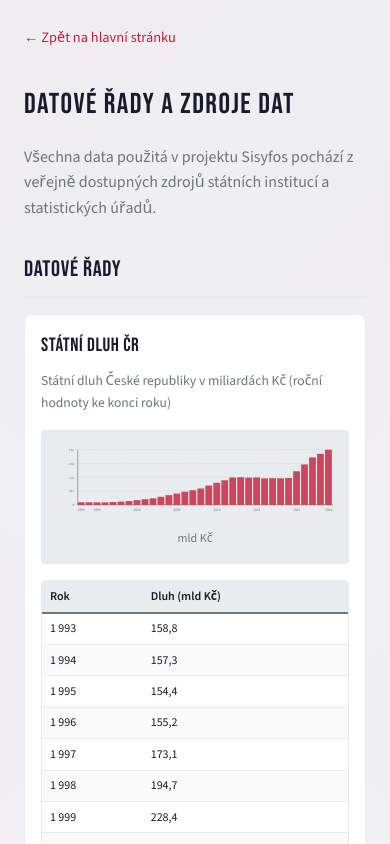
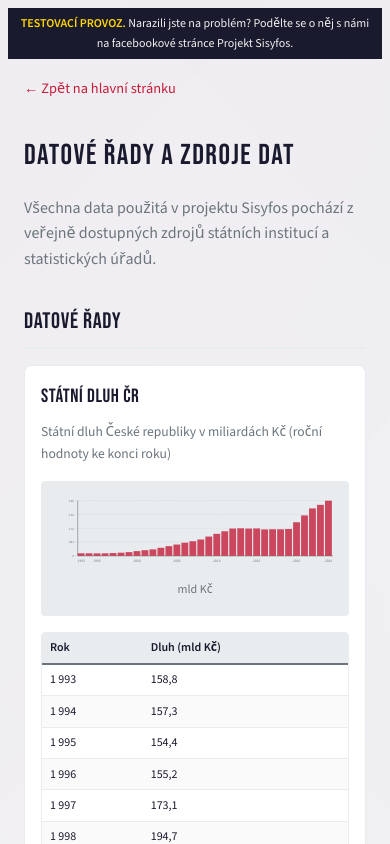
Before and after one commit to Oslicek/Sisyphus, a React (Vite) app: page /zdroje-dat in a window 390 px wide. Shown: the top 844 px of the page. Built offline with nearby package versions, Linux system fonts and the light colour scheme.

Commit message:
feat: Add test banner to all pages
- Dark background with light text
- Yellow 'TESTOVACI PROVOZ' label
- Sticky at top of all pages
- Responsive font size for mobile

```diff
--- a/src/App.tsx
+++ b/src/App.tsx
@@ -3,6 +3,7 @@ import { DebtCounter } from './components/DebtCounter';
 import { DebtChart } from './components/DebtChart';
 import { BuyCalculator } from './components/BuyCalculator';
 import { ShareButtons } from './components/ShareButtons';
+import { TestBanner } from './components/TestBanner';
 import { About } from './pages/About';
 import { DataSources } from './pages/DataSources';
 import sisyfosLogo from './assets/sisyfos-logo-200x200.png';
@@ -50,6 +51,7 @@ function Home() {
 function App() {
   return (
     <BrowserRouter>
+      <TestBanner />
       <Routes>
         <Route path="/" element={<Home />} />
         <Route path="/o-projektu" element={<About />} />
--- /dev/null
+++ b/src/components/TestBanner/TestBanner.module.css
@@ -0,0 +1,23 @@
+.banner {
+  background-color: #1a1a2e;
+  color: #f0f0f0;
+  text-align: center;
+  padding: 0.5rem 1rem;
+  font-size: 0.875rem;
+  font-family: 'Source Sans 3', system-ui, sans-serif;
+  position: sticky;
+  top: 0;
+  z-index: 1000;
+}
+
+.label {
+  font-weight: 700;
+  color: #ffd700;
+}
+
+@media (max-width: 600px) {
+  .banner {
+    font-size: 0.75rem;
+    padding: 0.4rem 0.75rem;
+  }
+}
--- /dev/null
+++ b/src/components/TestBanner/TestBanner.tsx
@@ -0,0 +1,10 @@
+import styles from './TestBanner.module.css';
+
+export function TestBanner() {
+  return (
+    <div className={styles.banner}>
+      <span className={styles.label}>TESTOVACÍ PROVOZ.</span>{' '}
+      Narazili jste na problém? Podělte se o něj s námi na facebookové stránce Projekt Sisyfos.
+    </div>
+  );
+}
--- /dev/null
+++ b/src/components/TestBanner/index.ts
@@ -0,0 +1 @@
+export { TestBanner } from './TestBanner';
```
